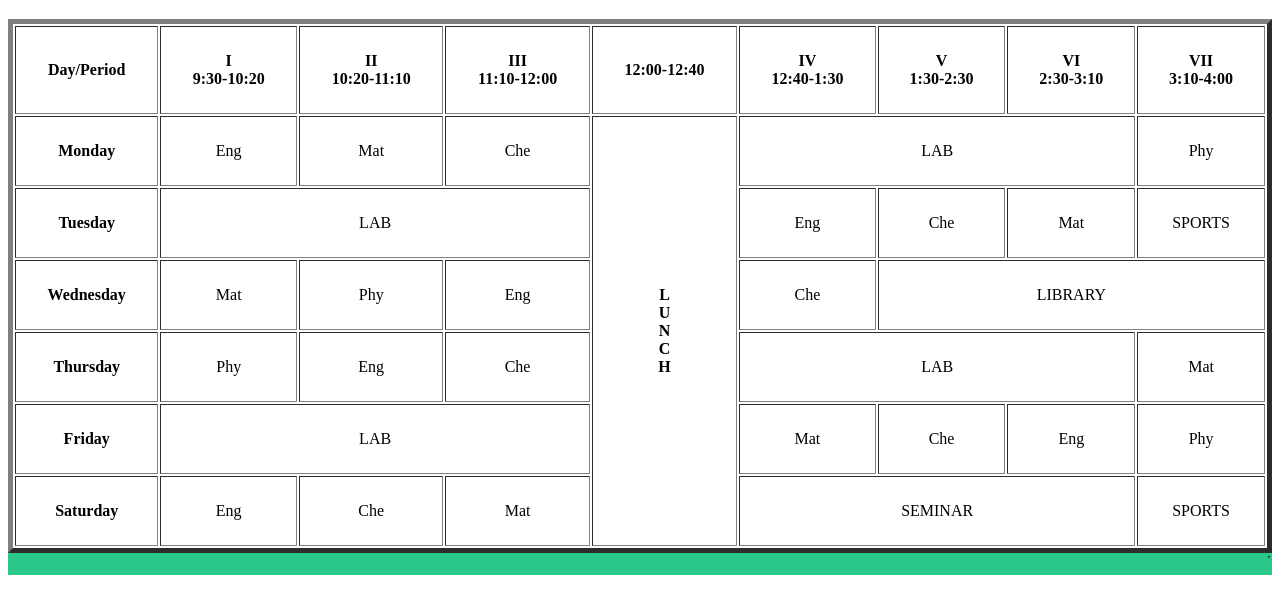
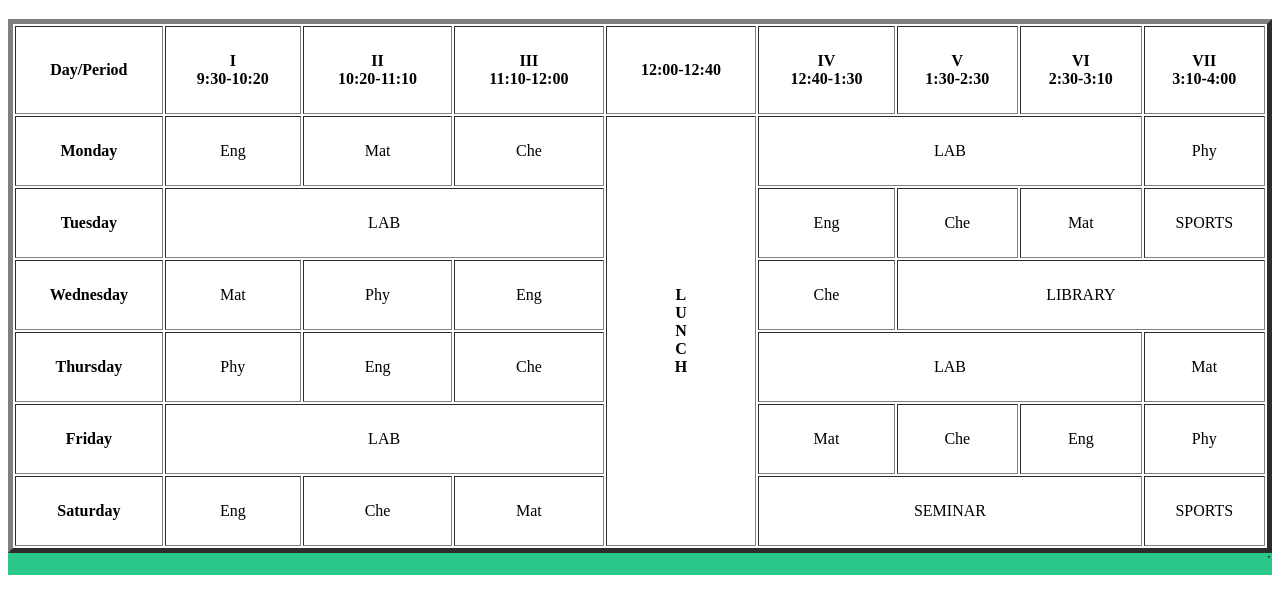
Before and after one commit to OnaiE56/TIME-TABLE, a plain HTML site: page index.html in a window 1280 px wide. Shown: the part 69-682 px from the top of the page. Drawn offline with Linux system fonts and the light colour scheme.

Commit message:
first commit

```diff
--- a/index.html
+++ b/index.html
@@ -14,7 +14,7 @@
             text-align: center;
         }
         th{
-            padding: 25px;
+            padding: 25px 0;
         }
         tr{
             text-align: center;
```
